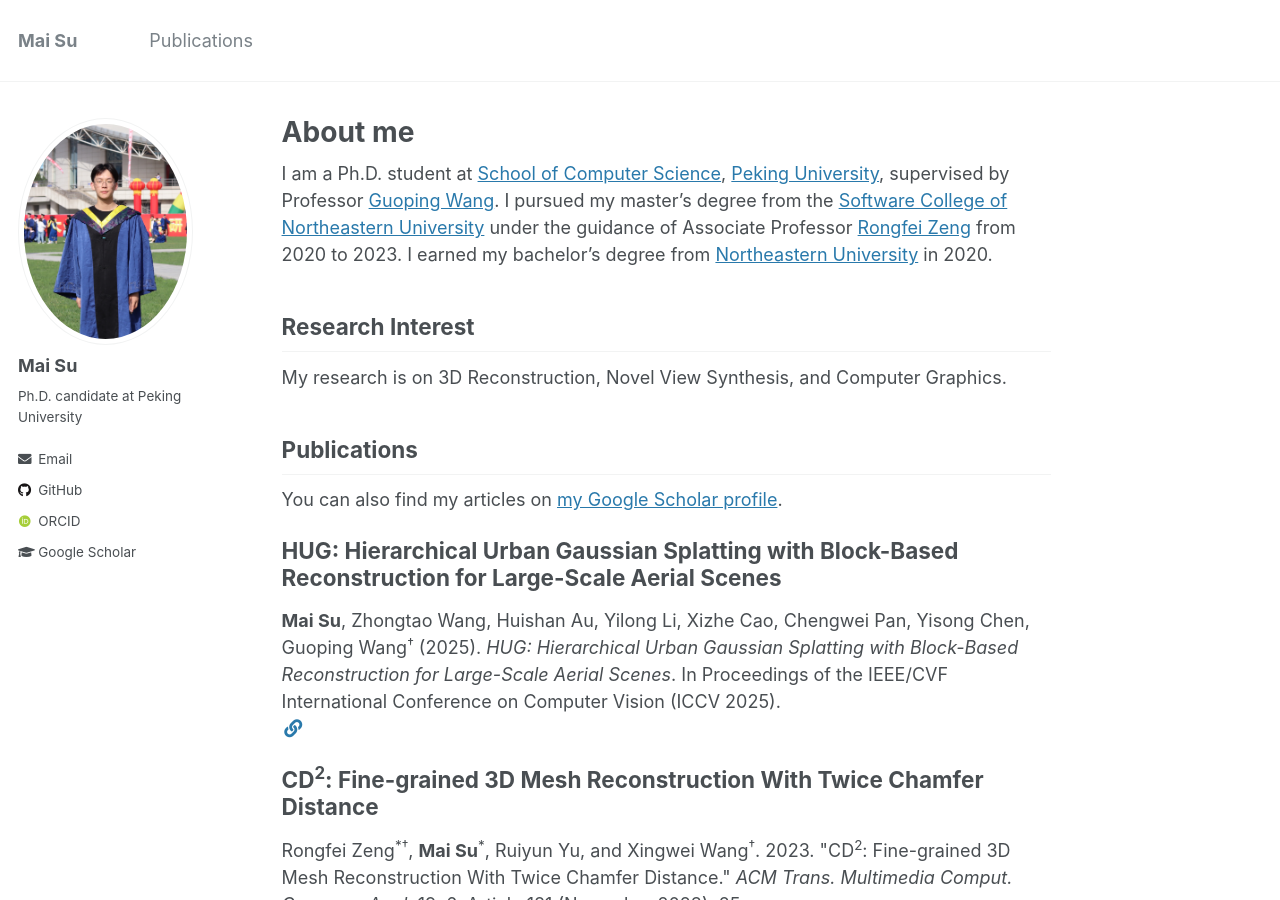
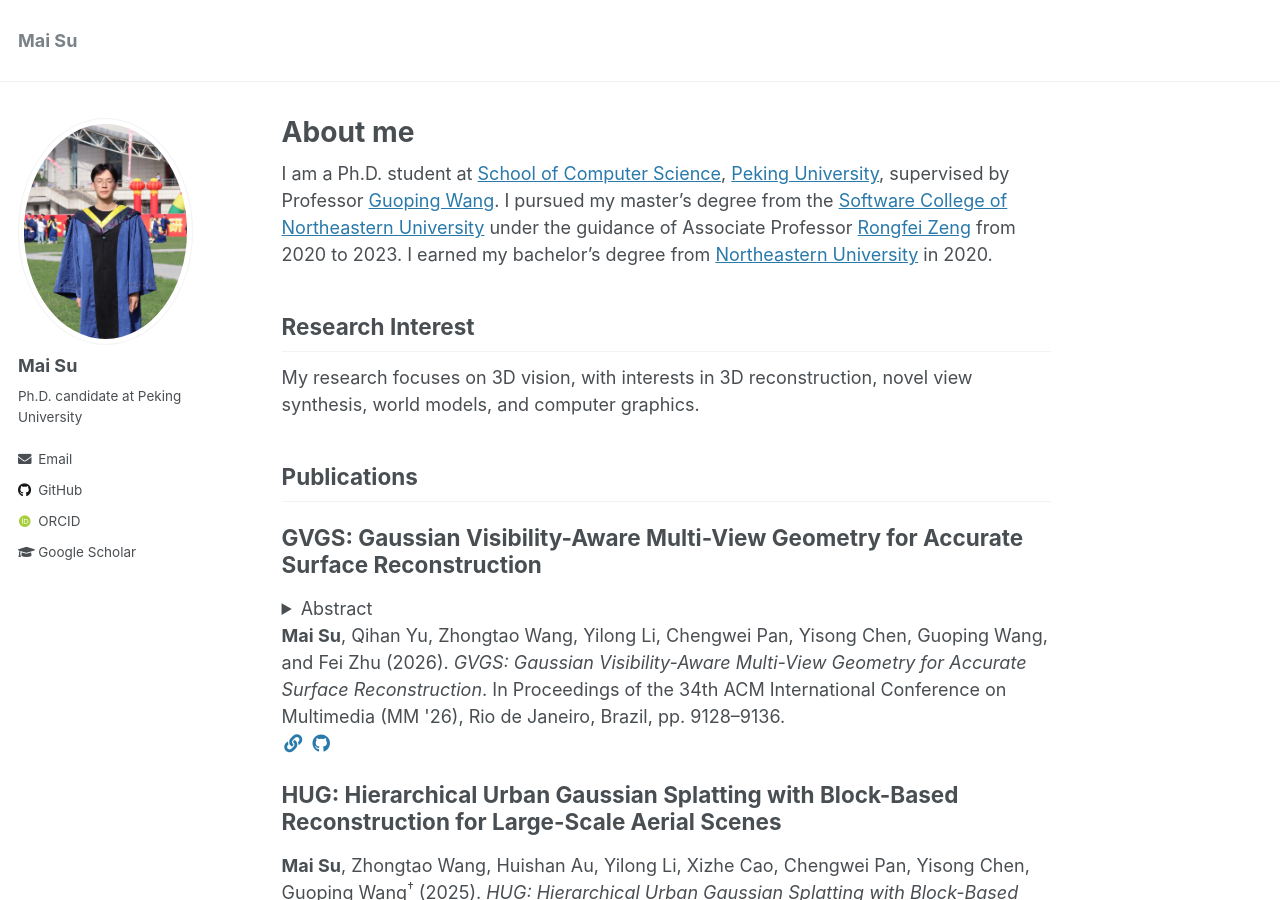
Before and after one commit to sumai-1998/sumai-1998.github.io, a Jekyll site: the page built from _pages/about.md, in a window 1280 px wide and 900 px high. Built offline with Jekyll 4.4.1, drawn with Linux system fonts in a browser that asks for light colours; some web fonts are replaced.

Commit message:
Add GVGS publication and update homepage research interests and links

```diff
--- a/_data/navigation.yml
+++ b/_data/navigation.yml
@@ -1,7 +1,5 @@
 # main links links
-main:
-  - title: "Publications"
-    url: "/#publications"
+main: []
 
   # - title: "Research"
   #   url: /research/
--- a/_pages/about.md
+++ b/_pages/about.md
@@ -11,13 +11,9 @@ redirect_from:
 I am a Ph.D. student at [School of Computer Science](https://cs.pku.edu.cn/), [Peking University](https://www.pku.edu.cn), supervised by Professor [Guoping Wang](https://www.graphics.pku.edu.cn/xztd/jgfaculty/wgp2/index.htm#CN_intro). I pursued my master's degree from the [Software College of Northeastern University](http://sc.neu.edu.cn) under the guidance of Associate Professor [Rongfei Zeng](https://wingfeitsang.github.io/home/) from 2020 to 2023. I earned my bachelor's degree from [Northeastern University](http://www.neu.edu.cn) in 2020.
 
 ## Research Interest
-My research is on 3D Reconstruction, Novel View Synthesis, and Computer Graphics.
+My research focuses on 3D vision, with interests in 3D reconstruction, novel view synthesis, world models, and computer graphics.
 
 ## Publications
-
-{% if site.author.googlescholar %}
-You can also find my articles on [my Google Scholar profile]({{ site.author.googlescholar }}).
-{% endif %}
 
 {% for post in site.publications reversed %}
 {% include archive-single.html %}
```
Also changed, not shown: _publications/2025-ICCV-HUG.md (+1 -1 lines), _publications/2026-ACM-MM-GVGS.md (added, +25 -0 lines).
